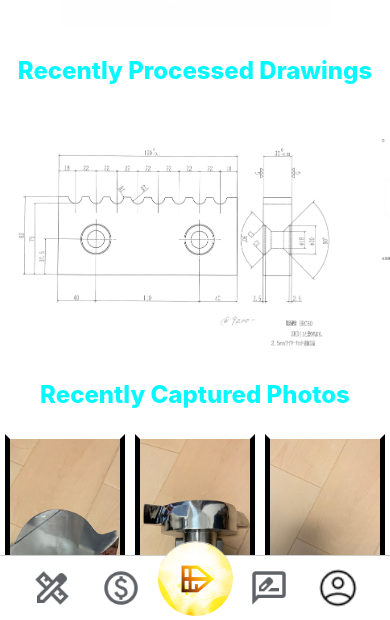
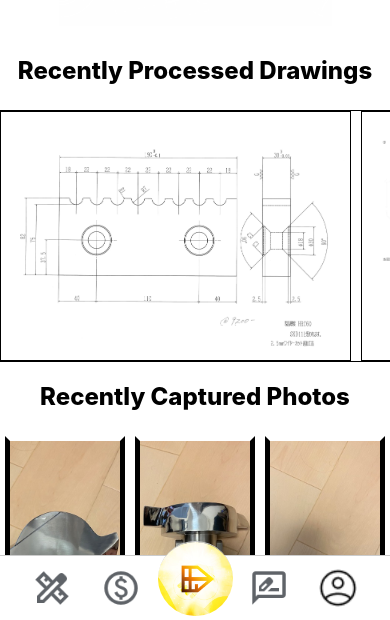
Before and after one commit to sisu2468/CAD_APP, a React Native app: screen /Home in a window 390 px wide. Shown: the part 224-844 px from the top of the page. Built offline with nearby package versions, Linux system fonts and the light colour scheme.

Commit message:
fix: home bkcolor

```diff
--- a/src/screens/home-screen.tsx
+++ b/src/screens/home-screen.tsx
@@ -124,7 +124,7 @@ const HomeScreen = ({navigation, route}: any) => {
         </View>
         <View>
           <Text style={styles.hometext}>Recently Processed Drawings</Text>
-          <ScrollView horizontal showsHorizontalScrollIndicator={false}>
+          <ScrollView style={styles.design} horizontal showsHorizontalScrollIndicator={false}>
             <Image source={design1} style={styles.designimage} />
             <Image source={design2} style={styles.designimage} />
             <Image source={design3} style={styles.designimage} />
@@ -160,6 +160,10 @@ const styles = StyleSheet.create({
     flexGrow: 1,
 
   },
+  design: {
+    borderBottomWidth: 0.8,
+    borderTopWidth: 0.8,
+  },
   photocontent: {
     marginTop: 20,
   },
@@ -169,7 +173,7 @@ const styles = StyleSheet.create({
     overflow: 'hidden',
   },
   hometext: {
-    color: '#03f8ff',
+    color: '#000000',
     fontSize: 24,
     textAlign: 'center',
     marginBottom: 25,
@@ -201,6 +205,7 @@ const styles = StyleSheet.create({
   designimage: {
     width: Dimensions.get('window').width * 0.9, // Adjust width for horizontal scroll
     height: 250,
+    borderWidth: 0.8,
     // width: '100%',
     marginRight: 10, // Add space between images
   },
```
